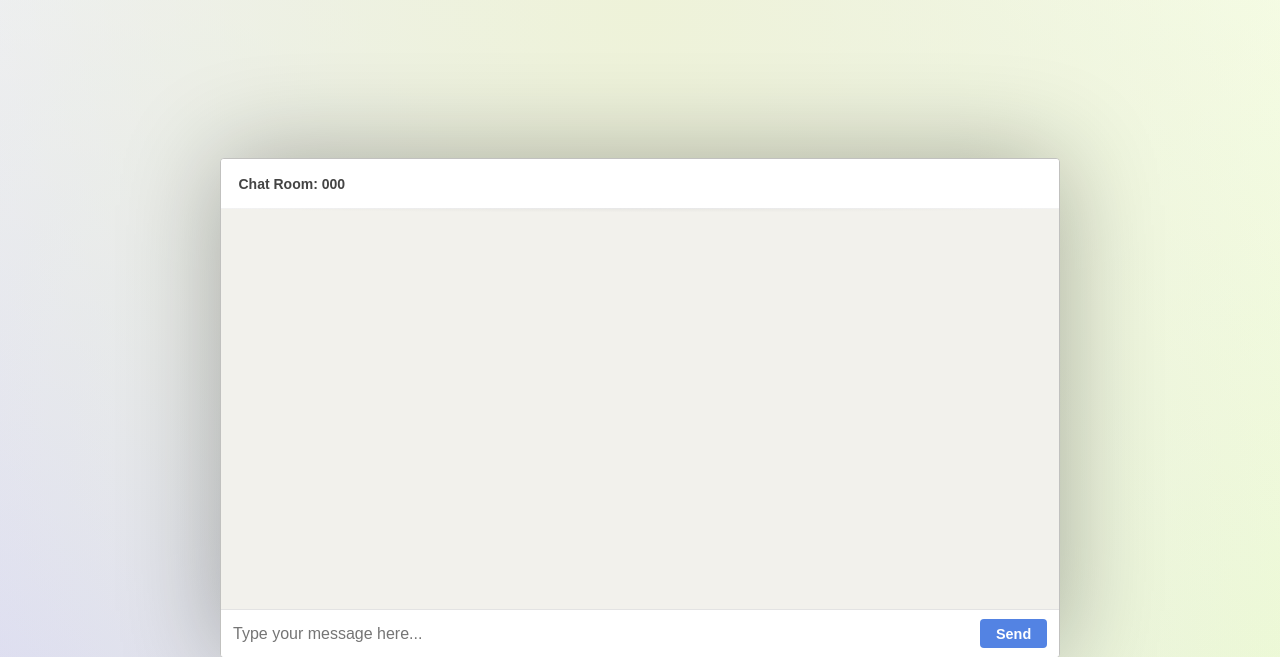
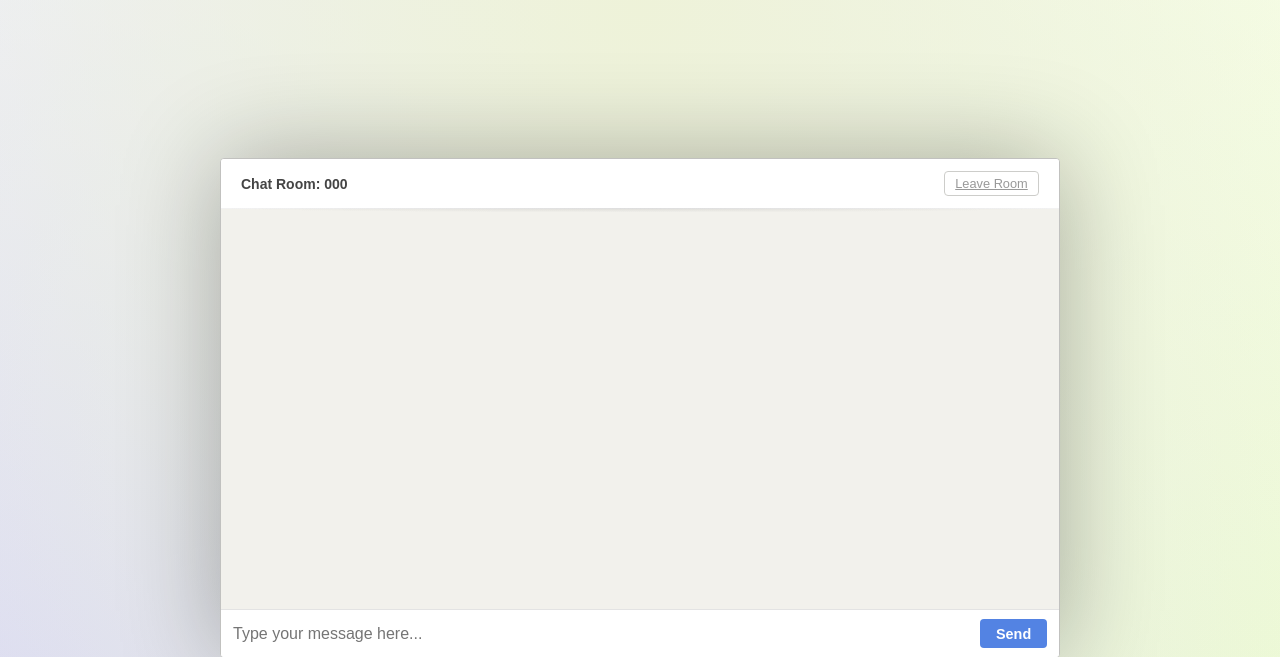
Before and after one commit to Hehpsi/Chat-Room, a Flask app: template templates/room.html in a window 1280 px wide. Shown: the top 657 px of the page. Run offline with Flask 3, Linux system fonts and the light colour scheme; the template is opened without the code that fills it: most values are stand-ins (such as "Sample title", 1, 10 or a date in 2020); some libraries are stand-ins or nearby versions.

Commit message:
leave button

```diff
--- a/main.py
+++ b/main.py
@@ -86,6 +86,17 @@ def message(data):
     rooms[room]["messages"].append(content)
     print(f"{session.get('name')} said: {data['data']}")
 
+@app.route("/leave")
+def leave():
+    room = session.get("room")
+    name = session.get("name")
+    if room and name and room in rooms:
+        rooms[room]["members"] -= 1
+        if rooms[room]["members"] <= 0:
+            del rooms[room]
+    session.clear()
+    return redirect(url_for("home"))
+
 @socketio.on("disconnect")
 def disconnect():
     room = session.get("room")
--- a/static/css/style.css
+++ b/static/css/style.css
@@ -55,17 +55,9 @@ body {
 /* Room title header */
 .message-box h2 {
   margin: 0;
-  padding: 0 1.25em;
-  height: 50px;
-  line-height: 50px;
   font-size: 14px;
   font-weight: 600;
   color: #444;
-  text-align: left;
-  border-bottom: 1px solid hsla(0, 0%, 50%, 0.1);
-  background: white;
-  flex-shrink: 0;
-  position: relative;
 }
 
 .message-box h2::after {
@@ -218,6 +210,49 @@ body {
   font-weight: 600;
 }
 
+/* Exit button */
+.room-header {
+  display: flex;
+  align-items: center;
+  justify-content: space-between;
+  padding: 0 1.25em;
+  height: 50px;
+  border-bottom: 1px solid hsla(0, 0%, 50%, 0.1);
+  background: white;
+  flex-shrink: 0;
+  position: relative;
+}
+
+.room-header::after {
+  position: absolute;
+  content: '';
+  bottom: -15px;
+  left: 0;
+  right: 0;
+  height: 15px;
+  background: radial-gradient(50% 30% at center top, hsla(0, 0%, 50%, 0.1), transparent);
+  z-index: 1;
+  pointer-events: none;
+}
+
+.leave-btn {
+  font-size: 0.8em;
+  font-family: inherit;
+  color: #999;
+  background: none;
+  border: 1px solid #CDCDCA;
+  border-radius: 4px;
+  padding: 0.3em 0.8em;
+  cursor: pointer;
+  transition: background 0.15s, color 0.15s;
+}
+
+.leave-btn:hover {
+  background: #fdecea;
+  color: #c0392b;
+  border-color: #e0b0ad;
+}
+
 #send-button:hover {
   background: #3a6ad4;
 }
--- a/templates/room.html
+++ b/templates/room.html
@@ -1,11 +1,15 @@
 {% extends 'base.html' %}
 {% block content %}
 <div class="message-box">
-    <h2>Chat Room: {{ code }}</h2>
+    <div class="room-header">
+        <h2>Chat Room: {{ code }}</h2>
+        <a href="/leave" class="leave-btn">Leave Room</a>
+    </div>
     <div class="messages" id="messages"></div>
     <div class="input">
         <input type="text" rows="3" id="message" placeholder="Type your message here..." name="message" />
         <button type="button" id="send-button" onClick="sendMessage()" name="send">Send</button>
+    </div>
 </div>
 <script type="text/javascript">
     var socketio = io();
```
